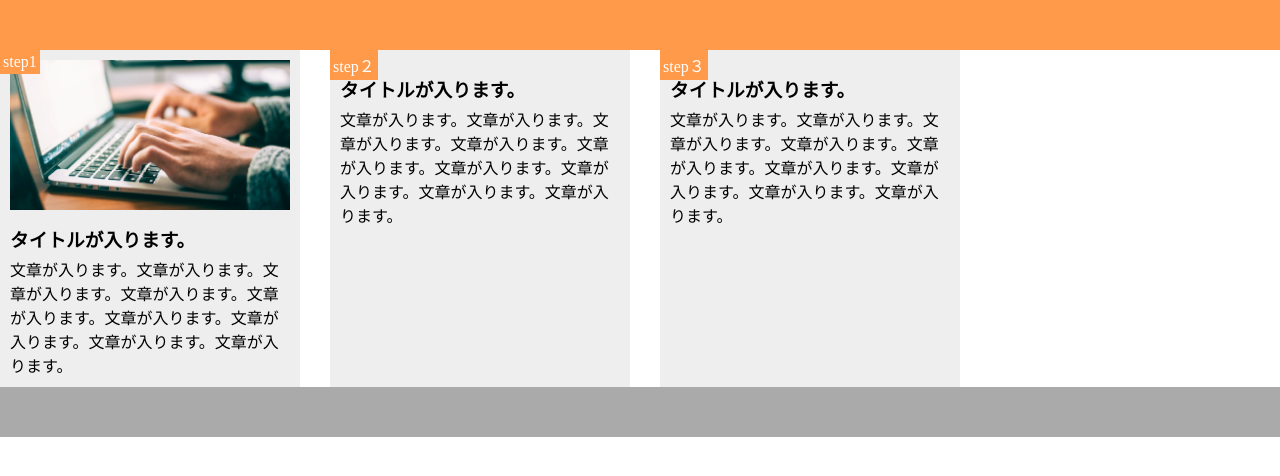
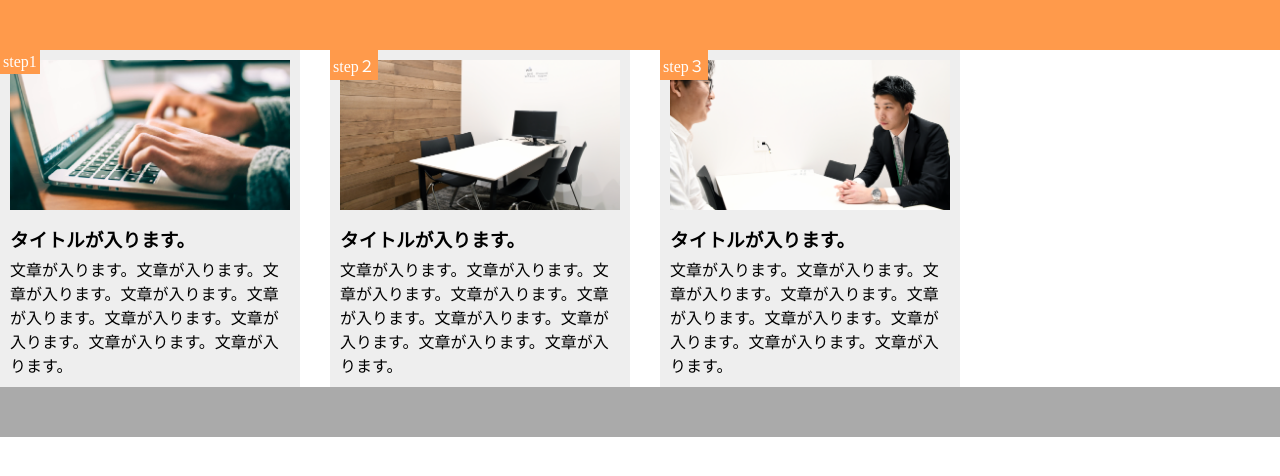
Before and after one commit to kant9612/submission-html, a plain HTML site: page 演習問題9/index.html in a window 1280 px wide. Drawn offline with Linux system fonts and the light colour scheme.

Commit message:
［fix］1-9

```diff
--- a/演習問題9/index.html
+++ b/演習問題9/index.html
@@ -16,20 +16,19 @@
       </div>
 
       <div class="step-box">
-        <div class="step-img２"></div>
+        <div class="step-img2"></div>
         <span class="step-num">step２</span>
         <h3 class="title">タイトルが入ります。</h3>
         <p class="text">文章が入ります。文章が入ります。文章が入ります。文章が入ります。文章が入ります。文章が入ります。文章が入ります。文章が入ります。文章が入ります。</p>
       </div>
 
       <div class="step-box">
-        <div class="step-img３"></div>
+        <div class="step-img3"></div>
         <span class="step-num">step３</span>
         <h3 class="title">タイトルが入ります。</h3>
         <p class="text">文章が入ります。文章が入ります。文章が入ります。文章が入ります。文章が入ります。文章が入ります。文章が入ります。文章が入ります。文章が入ります。</p>
       </div>
     </main>
-
     <footer></footer>
   </body>
 </html>
```
